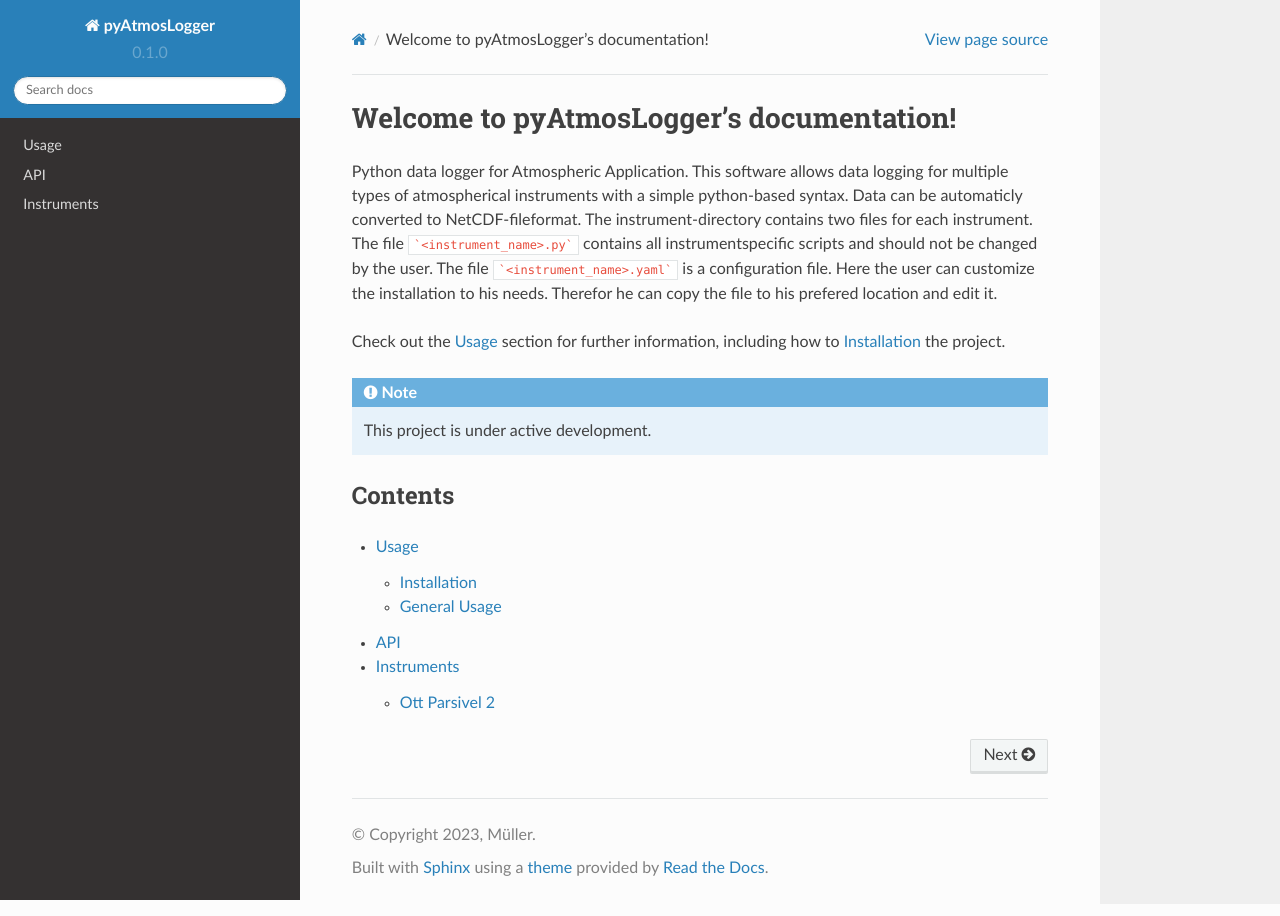
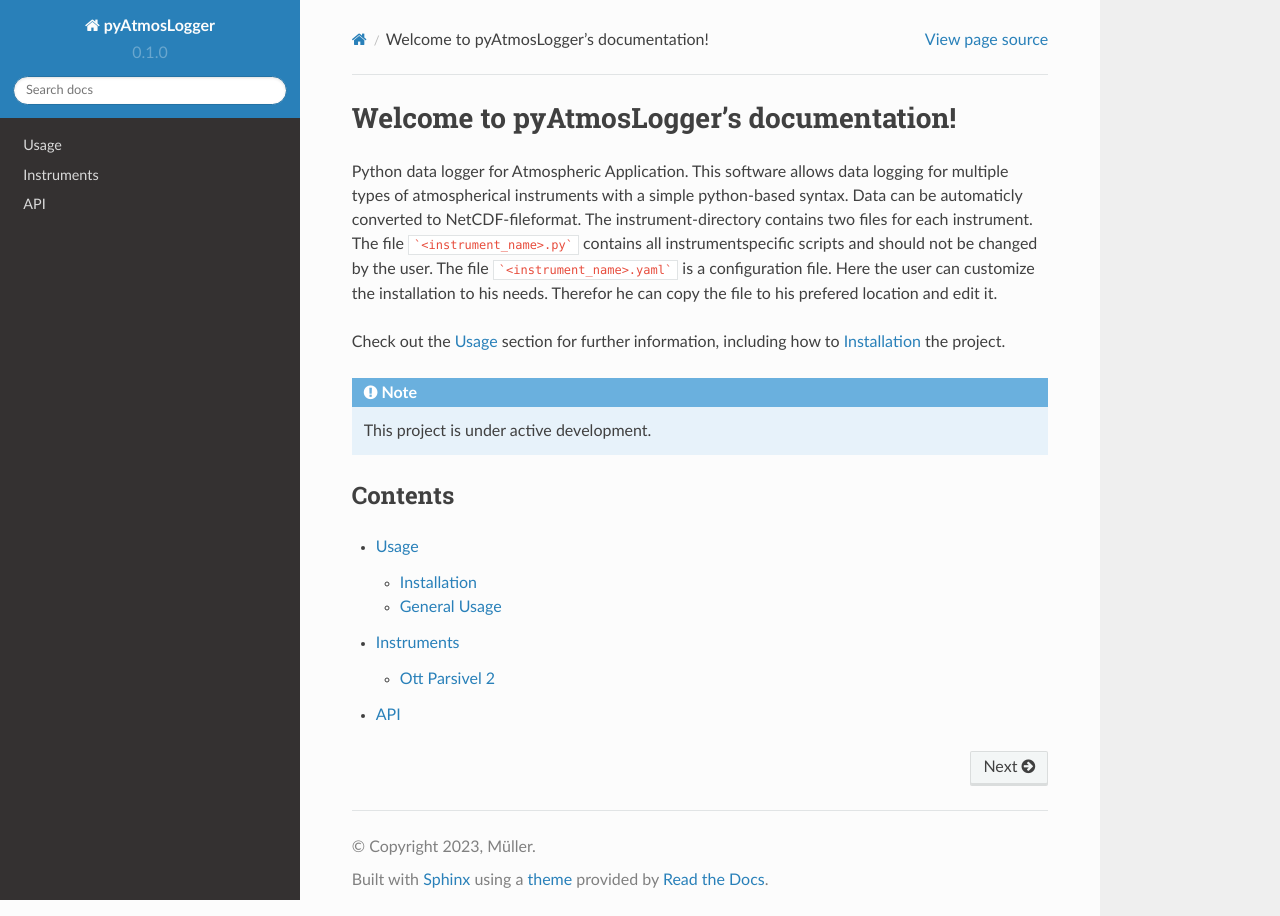
Before and after one commit to marcusgmueller/pyAtmosLogger, a Sphinx documentation site: the page built from docs/source/index.rst, in a window 1280 px wide. Built offline with Sphinx 7.4.7 and the Read the Docs theme 2.0.0, drawn with Linux system fonts in a browser that asks for light colours.

```diff
--- a/docs/source/index.rst
+++ b/docs/source/index.rst
@@ -16,5 +16,5 @@ Contents
 .. toctree::
 
    usage
+   instruments
    api
-   instruments
```
